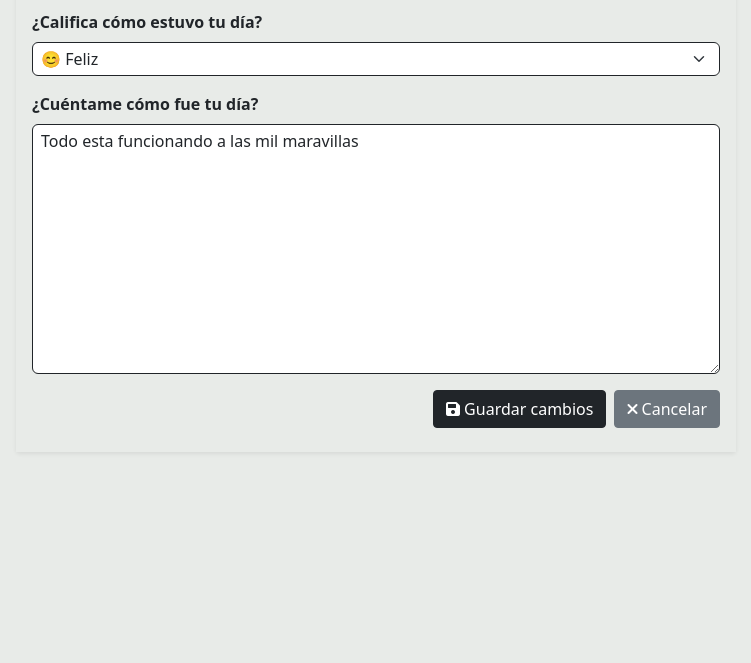
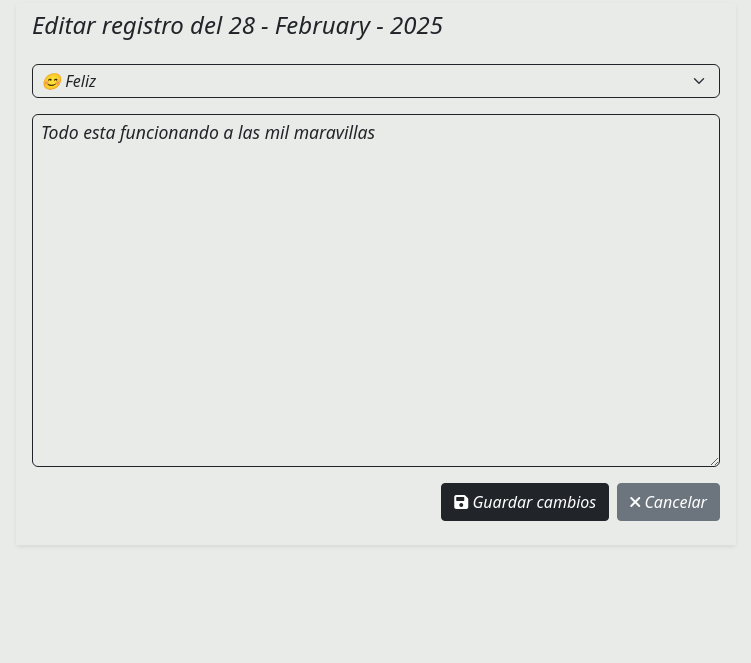
Before and after one commit to Marlon4789/assumin, a Django app: a page that uses recording_emotion/templates/recording_emotion/base.html in a window 1280 px wide. Shown: the part 137-800 px from the top of the page, without its empty margins (264-1015 px from the left). Run offline with Django 5.2, Linux system fonts and the light colour scheme; data comes from the database, SQL or seed files in the repository; both versions use the stored data as it was after the commit.

Commit message:
logo y font style

```diff
--- a/recording_emotion/forms.py
+++ b/recording_emotion/forms.py
@@ -7,6 +7,11 @@ class RecordingEmotionForm(forms.ModelForm):
         fields = ['emotion', 'description_day']
         widgets = {
             'emotion': forms.Select(attrs={'class': 'form-select border-dark focus-ring focus-ring-secondary py-1 px-2 text-decoration-none'}),
-            'description_day': forms.Textarea(attrs={'class': 'form-control border-dark focus-ring focus-ring-secondary py-1 px-2 text-decoration-none', 'rows': 10}),
+            'description_day': forms.Textarea(attrs={'class': 'form-control border-dark focus-ring focus-ring-secondary py-1 px-2 text-decoration-none', 'rows': 13, 'placeholder': '¿Cómo estuvo tu día?'}),
             # 'discovery': forms.Textarea(attrs={'class': 'form-control border-dark border-1', 'rows': 2}),
         }
+
+    def __init__(self, *args, **kwargs):
+        super().__init__(*args, **kwargs)
+        # Agrega una opción vacía con el texto deseado al principio de las choices.
+        self.fields['emotion'].choices = [('', '¿Califica cómo estuvo tu día?')] + list(self.fields['emotion'].choices)
--- a/recording_emotion/templates/recording_emotion/base.html
+++ b/recording_emotion/templates/recording_emotion/base.html
@@ -10,10 +10,12 @@
 
 
 </head>
-<body style="background-color: rgb(232, 235, 232);">
+<body style="background-color: rgb(232, 235, 232); font-style: oblique;">
     <nav class="navbar navbar-expand-lg">
         <div class="container-fluid">
-            <a class="navbar-brand fst-italic" href="{% url 'registro_lista' %}">Assumin Life</a>
+            <a class="navbar-brand fst-italic" href="{% url 'registro_lista' %}">
+                <img width="120rem" class="mx-2" src="https://cerulean-attention-6af.notion.site/image/attachment%3A6b212d78-a595-49b4-bf47-6fd01afac40a%3AGroup_13.png?table=block&id=1adec6c6-fce0-806d-881e-f3b35577c474&spaceId=1924e68b-692f-46fc-bf0e-923678684a30&width=780&userId=&cache=v2" alt="">
+            </a>
             <button class="navbar-toggler" type="button" data-bs-toggle="collapse" data-bs-target="#navbarNav">
                 <span class="navbar-toggler-icon"></span>
             </button>
--- a/recording_emotion/templates/recording_emotion/detalle.html
+++ b/recording_emotion/templates/recording_emotion/detalle.html
@@ -6,11 +6,11 @@
     <div class="card rounded-1 border-0">
       <div class="card-body rounded-1" style="background-color: rgb(232, 235, 232);">
         <!-- Título y emoción -->
-        <h3 class="mb-3 d-flex justify-content-between">
+        <h4 class="mb-3 d-flex flex-wrap justify-content-between ">
             Día {{ registro.created_date|date:"d - F - Y" }}
 
           <span class="badge bg-dark text-white fs-5 py-2">{{ registro.get_emotion_display }}</span>
-        </h3>
+        </h4>
 
         <!-- Descripción del día -->
         <h5 class="mb-2">Cómo fue tu día:</h5>
--- a/recording_emotion/templates/recording_emotion/editar.html
+++ b/recording_emotion/templates/recording_emotion/editar.html
@@ -1,31 +1,52 @@
 {% extends 'recording_emotion/base.html' %}
 
 {% block content %}
+
+<style>
+    select.form-select {
+      background-color: rgb(232, 235, 232);
+      font-style:oblique;
+      font-weight: 500;
+    }
+    select.form-select:focus {
+      background-color: rgb(232, 235, 232);  /* Sobrescribe el fondo al hacer focus */
+      box-shadow: none;           /* Opcional: remueve la sombra */
+    }
+
+    textarea.form-control {
+      background-color: rgb(232, 235, 232);
+      font-style:oblique;
+      font-size: 1.1rem;
+      font-weight: 500;
+    }
+    textarea.form-control:focus {
+      background-color: rgb(232, 235, 232);  /* Sobrescribe el fondo al hacer focus */
+      box-shadow: none;           /* Opcional: remueve la sombra */
+    }
+    textarea.form-control {
+      font-style:oblique;
+    }
+  </style>
+
 <div class="container">
   <div class="row my-4">
     <div class="col-12 col-md-8 offset-md-2">
       <div class="card rounded-1 border-0 shadow-sm">
-        <div class="card-header bg-dark text-white  rounded-1">
-          <h3 class="mb-0">Editar registro del {{ registro.created_date|date:"d/m/Y" }}</h3>
+        <div class="px-3" style="background-color: rgb(232, 235, 232);">
+          <h4 class="my-2">Editar registro del {{ registro.created_date|date:"d - F - Y" }}</h4>
         </div>
         <div class="card-body" style="background-color: rgb(232, 235, 232);">
           <form method="post">
             {% csrf_token %}
             <div class="mb-3">
-              <label for="{{ form.emotion.id_for_label }}" class="form-label">
-                <strong>¿Califica cómo estuvo tu día?</strong>
-              </label>
               {{ form.emotion }}
             </div>
             <div class="mb-3">
-              <label for="{{ form.description_day.id_for_label }}" class="form-label">
-                <strong>¿Cuéntame cómo fue tu día?</strong>
-              </label>
               {{ form.description_day|safe }}
             </div>
 
             <div class="d-flex flex-nowrap justify-content-end gap-2">
-              <button type="submit" class="btn btn-dark rounded-1 mb-2">
+              <button type="submit" class="btn btn-dark rounded-1 mb-2" style="font-style: oblique;">
                 <i class="fa-solid fa-save"></i> Guardar cambios
               </button>
               <a href="{% url 'registro_detalle' registro.slug %}" class="btn btn-secondary rounded-1 mb-2">
--- a/recording_emotion/templates/recording_emotion/eliminar.html
+++ b/recording_emotion/templates/recording_emotion/eliminar.html
@@ -6,11 +6,11 @@
     <div class="col-12 col-md-8 offset-md-2">
       <div class="card rounded-1 border-0 shadow-sm">
         <div class="card-header bg-dark text-white rounded-1">
-          <h3 class="mb-0">Confirmar eliminación</h3>
+          <h5 class="mb-0">Confirmar eliminación</h5>
         </div>
         <div class="card-body" style="background-color: rgb(232, 235, 232);">
           <p class="fs-5">
-            ¿Estás seguro que deseas eliminar el registro emocional del {{ registro.created_date|date:"d/m/Y" }}?
+            ¿Estás seguro que deseas eliminar el registro del {{ registro.created_date|date:"d - F - Y" }}?
           </p>
           <div class="alert alert-warning">
             <p><strong>Emoción:</strong> {{ registro.get_emotion_display }}</p>
```
Also changed, not shown: recording_emotion/templates/recording_emotion/crear.html (+29 -2 lines), recording_emotion/templates/recording_emotion/lista.html (+12 -3 lines), db.sqlite3.
